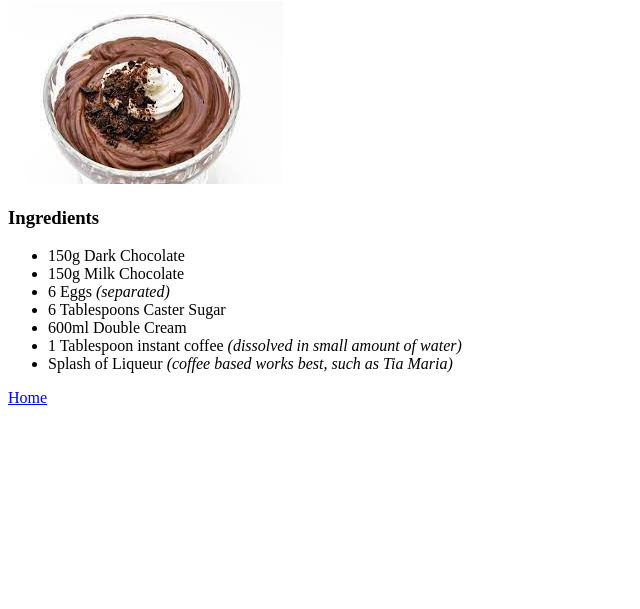
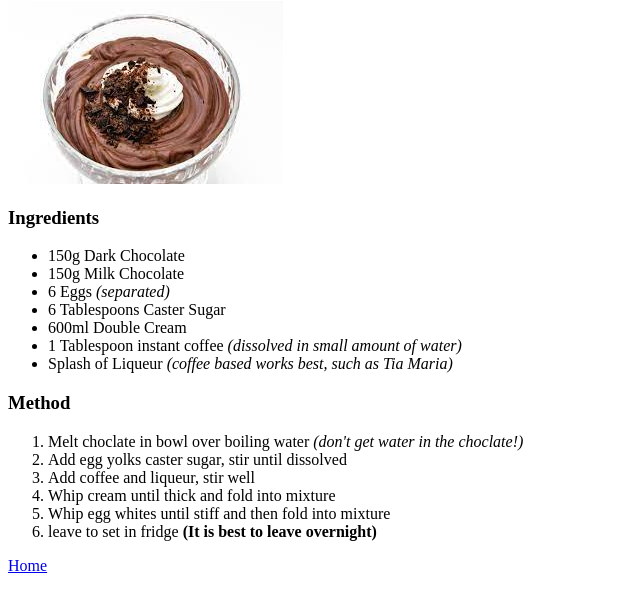
Before and after one commit to sdaw145/odin-recepies, a plain HTML site: page recipes/mousse.html in a window 1280 px wide. Shown: the part 79-688 px from the top of the page, without its empty margins (0-640 px from the left). Drawn offline with Linux system fonts and the light colour scheme; files whose address does not match are found by name.

Commit message:
adde mousse method

```diff
--- a/recipes/mousse.html
+++ b/recipes/mousse.html
@@ -19,6 +19,15 @@ src="/home/sdaw145/odin-recipes/images/mousse.jpeg" alt="A bowl of Choclate Mous
     <li>1 Tablespoon instant coffee <em>(dissolved in small amount of water)</em></li>
     <li>Splash of Liqueur <em>(coffee based works best, such as Tia Maria)</em></li>
 </ul>
+<h3>Method</h3>
+<ol>
+    <li>Melt choclate in bowl over boiling water <em>(don't get water in the choclate!)</em></li>
+    <li>Add egg yolks caster sugar, stir until dissolved</li>
+    <li>Add coffee and liqueur, stir well</li>
+    <li>Whip cream until thick and fold into mixture</li>
+    <li>Whip egg whites until stiff and then fold into mixture</li>
+    <li>leave to set in fridge <strong>(It is best to leave overnight)</strong></li>
+</ol>
 
 
 <p><a href="/home/sdaw145/odin-recipes/index.html">Home</a> </p>
```
